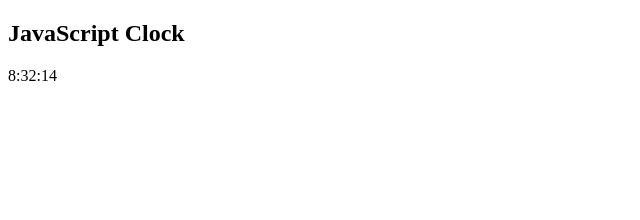
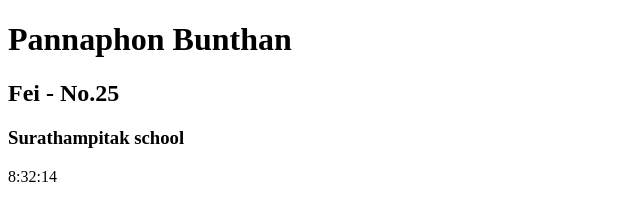
Before and after one commit to Gozzilla25/Gozzilla25.github.io, a plain HTML site: page test.html in a window 1280 px wide. Shown: the whole page, without its empty margins (0-640 px from the left). Drawn offline with Linux system fonts and the light colour scheme.

Commit message:
Update test.html

```diff
--- a/test.html
+++ b/test.html
@@ -3,9 +3,13 @@
 
 <body onload="startTime()">
 
-<h2>JavaScript Clock</h2>
+<h1>Pannaphon Bunthan</h1>
+<h2>Fei - No.25</h2>
+<h3>Surathampitak school</h3>
 
-<div id="txt"></div>
+<div id="txt">
+
+</div>
 
 <script>
 function startTime() {
```
